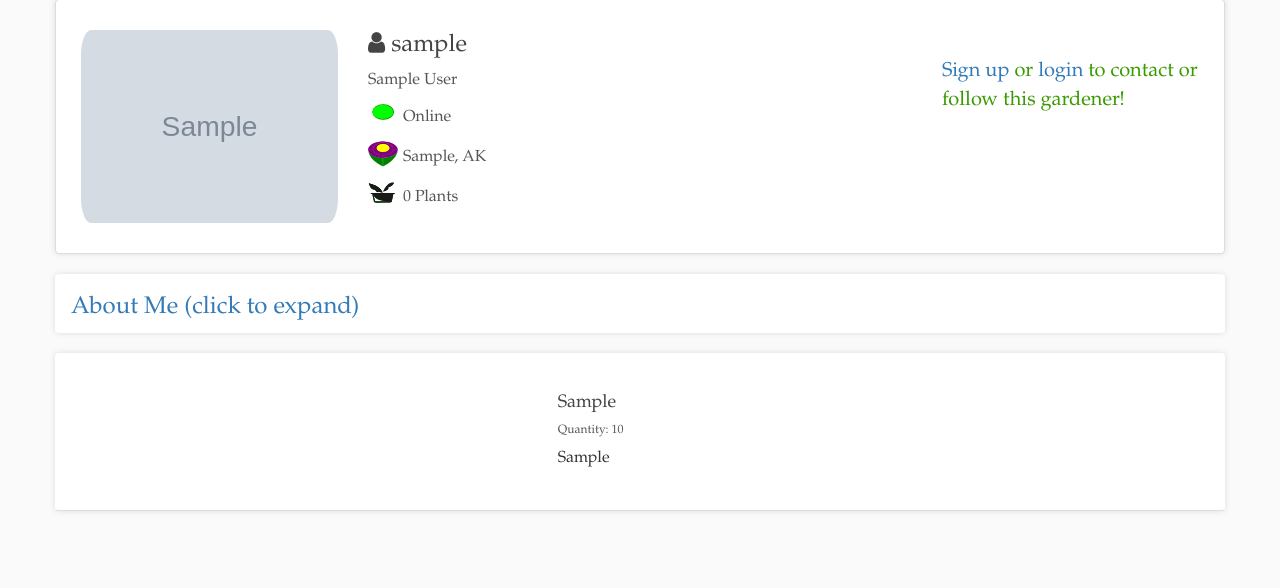
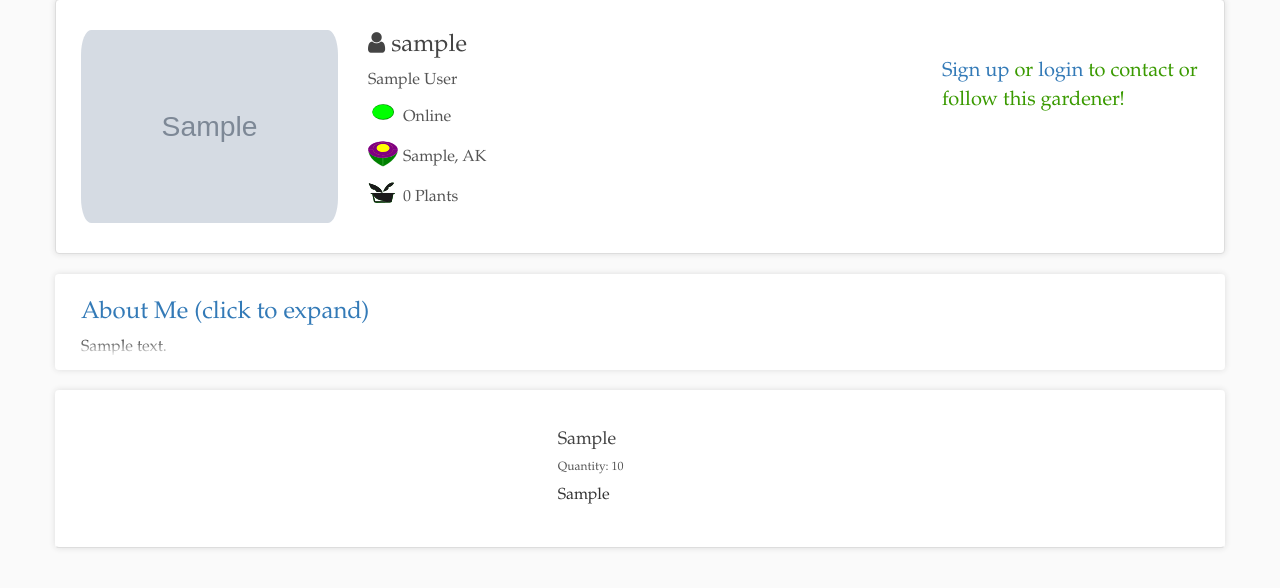
Before and after one commit to paolopaolopaolo/plant-comm-app, a Django app: template templates/gardening/profile_page/profile_page.html in a window 1280 px wide. Shown: the part 77-665 px from the top of the page. Run offline with Django 3.2, Linux system fonts and the light colour scheme; tables that the repository leaves empty hold one stand-in row (values such as "Sample post"); the template is opened without the code that fills it: values that come from a table or form of the project are taken from there, most other values are stand-ins (such as "Sample title", 1, 10 or a date in 2020); grey boxes marked "Sample" are stand-in pictures; style sheets or scripts are compiled from the project's sources; parts of the project's set-up code (start-up, migrations or seed data) failed here and were passed over; some libraries are stand-ins or nearby versions; some web fonts are replaced.

Commit message:
Documentation Added (JS) and Style Fix:
- BaseView.js
- ConvoView.js
- Minor Style Fix: text-fade added to About Me section

```diff
--- a/static/gardening/profile_page/js/backbone/views/ProfilePageView.js
+++ b/static/gardening/profile_page/js/backbone/views/ProfilePageView.js
@@ -22,10 +22,19 @@ var ProfilePageView = Backbone.View.extend({
 			$(event.currentTarget).html("About Me (click to expand)");
 			$(event.currentTarget).parents(".expandable-blurb")
 								  .removeAttr("style");
+			$(event.currentTarget).parents(".expandable-blurb")
+								  .find(".handler-text_blurb")
+								  .addClass("text-fade");
 		} else {
 			$(event.currentTarget).html("About Me (click to hide)");
 			$(event.currentTarget).parents(".expandable-blurb")
-							  	  .css({height:"initial", minHeight: "60px"});
+							  	  .css({
+							  	  			height:"initial",
+							  	  			minHeight: "60px"
+							  	  		});
+			$(event.currentTarget).parents(".expandable-blurb")
+								  .find(".handler-text_blurb")
+								  .removeClass("text-fade");
 		}
 		this.isBlurbExpanded = !this.isBlurbExpanded;
 	},
--- a/static/gardening/profile_page/less/profile_page.less
+++ b/static/gardening/profile_page/less/profile_page.less
@@ -1,5 +1,11 @@
 .error {
 	border: 1px solid red !important;
+}
+
+.text-fade {
+	background: -webkit-linear-gradient(#333, #eee);
+    -webkit-background-clip: text;
+    -webkit-text-fill-color: transparent;
 }
 
 .push-down {
@@ -46,8 +52,9 @@
 
 .expandable-blurb {
 	overflow: hidden;
-	height: 57px;
+	height: 94px;
 	word-wrap: break-word;
+	padding: 5px 0px 20px 25px;
 	.expand-blurb {
 		text-decoration: none;
 		cursor: pointer;
--- a/static/gardening/shared/js/backbone/views/BaseView.js
+++ b/static/gardening/shared/js/backbone/views/BaseView.js
@@ -51,7 +51,7 @@ var BaseView = Backbone.View.extend({
 				this.header_view.convo_view.openDialogue(filtered_value.id);
 			} else {
 				// If it is undefined, use the given id directly
-				this.header_view.convo_view.openDialogue(user_id);
+				this.header_view.convo_view.openDialogue(user_id, true);
 			}
 		}
 	},
--- a/templates/gardening/profile_page/profile_page.html
+++ b/templates/gardening/profile_page/profile_page.html
@@ -41,7 +41,7 @@
 			{% if gardener.text_blurb %}
 			<div class="expandable-blurb col-xs-12">
 				<h3><a class="expand-blurb">About Me (click to expand)</a></h3>
-				<span class="handler-text_blurb">{{gardener.text_blurb}}</span>
+				<span class="handler-text_blurb text-fade">{{gardener.text_blurb}}</span>
 			</div>
 			{% endif%}
 			</div>
```
Also changed, not shown: static/gardening/shared/js/backbone/views/ConvoView.js (+44 -18 lines).
